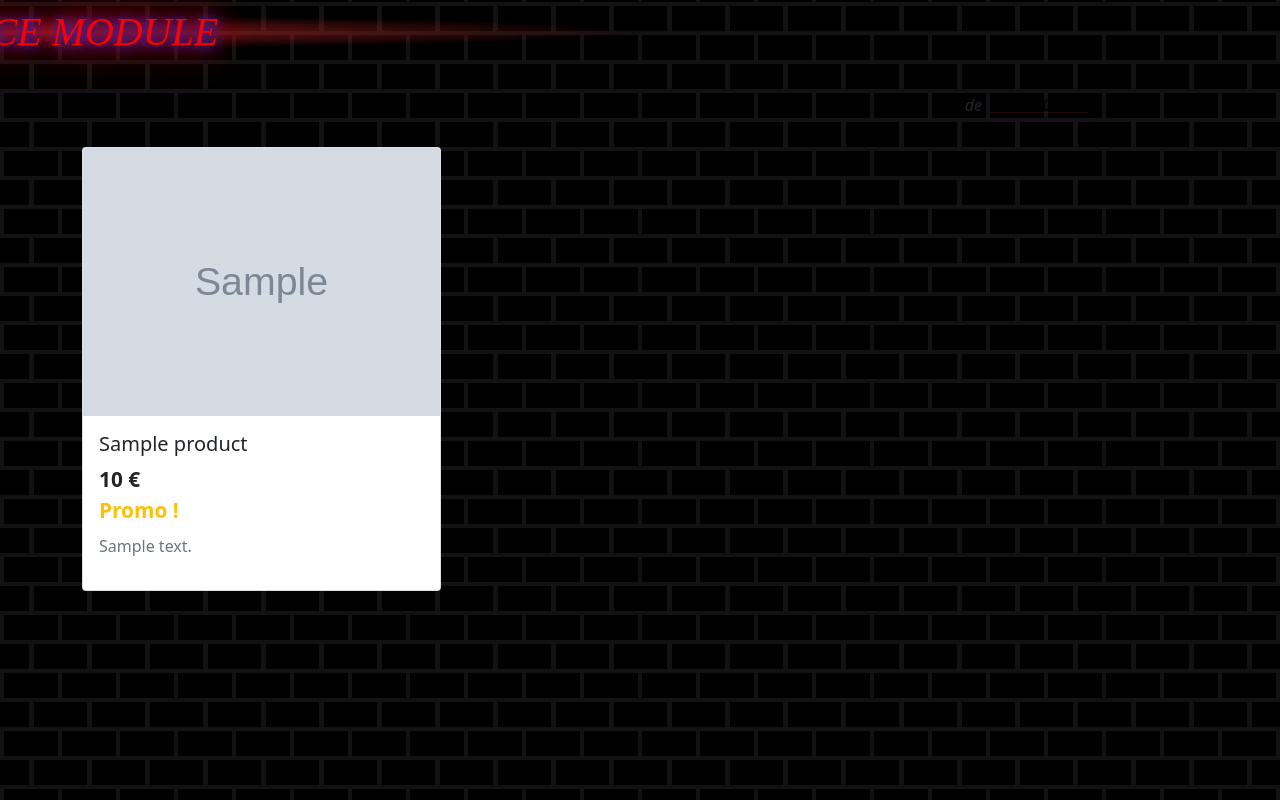
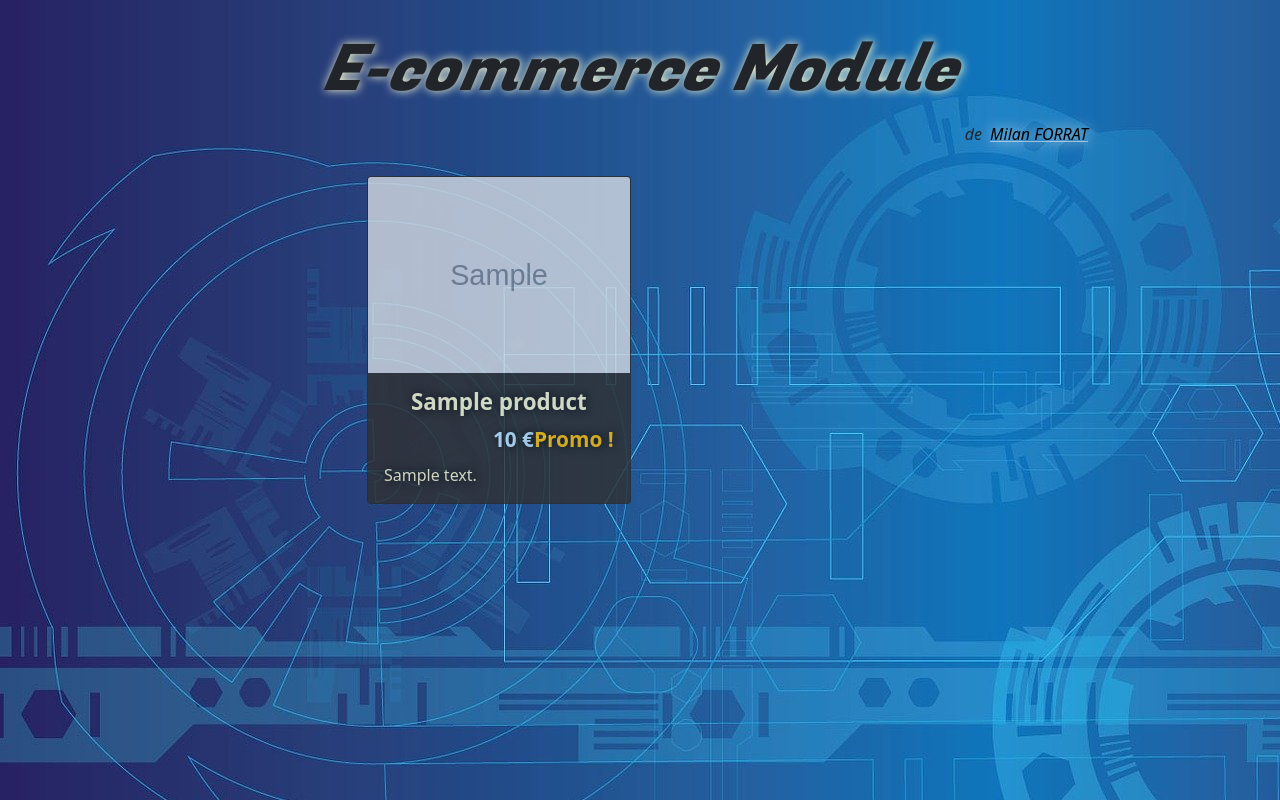
Before and after one commit to MilanForrat/E-commerce-Module, a Symfony app: template templates/product/index.html.twig in a window 1280 px wide. Run offline with Twig, Linux system fonts and the light colour scheme; the template is opened without the code that fills it: most values are stand-ins (such as "Sample title", 1, 10 or a date in 2020); grey boxes marked "Sample" are stand-in pictures; some libraries are stand-ins or nearby versions; some web fonts are replaced.

Commit message:
feat: add searchForm and filter Form -WIP

```diff
--- a/public/css/style.css
+++ b/public/css/style.css
@@ -1,11 +1,14 @@
 /*     GENERAL      */
+body{
+  background-image: url(../images/background.jpg);
+}
 a{
     text-decoration: underline;
     color: black;
-    text-decoration-color: rgba(80, 18, 18, 0.5);
+    text-decoration-color: rgba(255, 255, 255, 0.5);
 }
 a:hover{
-    color: red;
+    color: rgb(196, 232, 255);
     transition: 0.5s;
 }
 /*     HEADER      */
@@ -15,6 +18,9 @@ a:hover{
 .top-header_title{
     margin: 2rem auto 1rem auto;
     font-style: italic;
+    font-family: 'Fugaz One';
+    font-size: 5vw;
+    text-shadow: lightgoldenrodyellow 1px 0 10px;
 }
 .top-header_credits{
     display: flex;
@@ -25,6 +31,7 @@ a:hover{
 }
 .top-header_credits a{
     margin-left: 0.5rem;
+    text-shadow: rgb(255, 255, 255) 1px 0 15px;
 }
 /*     CARDS      */
 .grid{
@@ -32,214 +39,33 @@ a:hover{
     grid-template-columns: repeat(3, 1fr);
     grid-gap: 20px;
 }
+.card-name{
+  text-align: center;
+  color: lightgoldenrodyellow;
+  font-weight: bold;
+  font-size: 1.4rem;
+  text-shadow: rgb(0, 0, 0) 1px 0 10px;
+}
 .card-price{
     font-weight: bold;
     font-size: 1.3rem;
+    color: rgb(196, 232, 255);
+    display: flex;
+    justify-content: flex-end;
+    text-shadow: rgb(0, 0, 0) 1px 0 10px;
+}
+.card-text{
+  color: lightgoldenrodyellow;
+  text-shadow: rgb(0, 0, 0) 1px 0 10px;
+}
+.card{
+  opacity: 0.8;
+  background-color: #303030;
 }
 
-
-
-
-
-/*  HEADER TITLE EFFECT */
-@font-face {
-    font-family: Clip;
-    src: url("https://acupoftee.github.io/fonts/Clip.ttf");
-  }
-
-  body {
-    background-color: #141114;
-    background-image: linear-gradient(335deg, black 23px, transparent 23px),
-      linear-gradient(155deg, black 23px, transparent 23px),
-      linear-gradient(335deg, black 23px, transparent 23px),
-      linear-gradient(155deg, black 23px, transparent 23px);
-    background-size: 58px 58px;
-    background-position: 0px 2px, 4px 35px, 29px 31px, 34px 6px;
-  }
-
-  .sign {
-    background-image: radial-gradient(
-      ellipse 50% 35% at 50% 50%,
-      #b42222be,
-      transparent
-    );
-    transform: translate(-50%, -50%);
-    letter-spacing: 2;
-    font-family: "Clip";
-    text-transform: uppercase;
-    font-size: 6em;
-    color: #ff0000;
-    text-shadow: 0 0 0.6rem #0f22cf, 0 0 1.5rem #a81c23,
-      -0.2rem 0.1rem 1rem #a81c23, 0.2rem 0.1rem 1rem #0f22cf,
-      0 -0.5rem 2rem #ff0000, 0 0.5rem 3rem #ff0000;
-    animation: shine 2s forwards, flicker 3s infinite;
-  }
-
-  @keyframes blink {
-    0%,
-    22%,
-    36%,
-    75% {
-        color: #ff0000;
-        text-shadow: 0 0 0.6rem #0f22cf, 0 0 1.5rem #a81c23,
-          -0.2rem 0.1rem 1rem #a81c23, 0.2rem 0.1rem 1rem #0f22cf,
-          0 -0.5rem 2rem #ff0000, 0 0.5rem 3rem #ff0000;
-    }
-    28%,
-    33% {
-      color: #d3d3d3;
-      text-shadow: none;
-    }
-    82%,
-    97% {
-      color: #040930;
-      text-shadow: none;
-    }
-  }
-
-  .flicker {
-    animation: shine 2s forwards, blink 3s 2s infinite;
-  }
-
-  .fast-flicker {
-    animation: shine 2s forwards, blink 10s 1s infinite;
-  }
-
-  @keyframes shine {
-    0% {
-      color: #6b1839;
-      text-shadow: none;
-    }
-    100% {
-        color: #ff0000;
-        text-shadow: 0 0 0.6rem #df6374, 0 0 1.5rem #a81c23,
-          -0.2rem 0.1rem 1rem #a81c23, 0.2rem 0.1rem 1rem #ff65bd,
-          0 -0.5rem 2rem #ff0000, 0 0.5rem 3rem #ff0000;
-    }
-  }
-
-  @keyframes flicker {
-    from {
-      opacity: 1;
-    }
-
-    4% {
-      opacity: 0.9;
-    }
-
-    6% {
-      opacity: 0.85;
-    }
-
-    8% {
-      opacity: 0.95;
-    }
-
-    10% {
-      opacity: 0.9;
-    }
-
-    11% {
-      opacity: 0.922;
-    }
-
-    12% {
-      opacity: 0.9;
-    }
-
-    14% {
-      opacity: 0.95;
-    }
-
-    16% {
-      opacity: 0.98;
-    }
-
-    17% {
-      opacity: 0.9;
-    }
-
-    19% {
-      opacity: 0.93;
-    }
-
-    20% {
-      opacity: 0.99;
-    }
-
-    24% {
-      opacity: 1;
-    }
-
-    26% {
-      opacity: 0.94;
-    }
-
-    28% {
-      opacity: 0.98;
-    }
-
-    37% {
-      opacity: 0.93;
-    }
-
-    38% {
-      opacity: 0.5;
-    }
-
-    39% {
-      opacity: 0.96;
-    }
-
-    42% {
-      opacity: 1;
-    }
-
-    44% {
-      opacity: 0.97;
-    }
-
-    46% {
-      opacity: 0.94;
-    }
-
-    56% {
-      opacity: 0.9;
-    }
-
-    58% {
-      opacity: 0.9;
-    }
-
-    60% {
-      opacity: 0.99;
-    }
-
-    68% {
-      opacity: 1;
-    }
-
-    70% {
-      opacity: 0.9;
-    }
-
-    72% {
-      opacity: 0.95;
-    }
-
-    93% {
-      opacity: 0.93;
-    }
-
-    95% {
-      opacity: 0.95;
-    }
-
-    97% {
-      opacity: 0.93;
-    }
-
-    to {
-      opacity: 1;
-    }
-  }
+/*     FILTERS      */
+.filter{
+  display: block;
+  position: sticky;
+  top: 20px
+}
--- a/src/Controller/ProductController.php
+++ b/src/Controller/ProductController.php
@@ -2,6 +2,8 @@
 
 namespace App\Controller;
 
+use App\Data\SearchData;
+use App\Form\SearchForm;
 use App\Repository\ProductRepository;
 use Symfony\Bundle\FrameworkBundle\Controller\AbstractController;
 use Symfony\Component\HttpFoundation\Response;
@@ -14,11 +16,15 @@ class ProductController extends AbstractController
      */
     public function index(ProductRepository $repository): Response
     {
+        $data = new SearchData();
+        $form = $this->createForm(SearchForm::class, $data);
+
         $products = $repository->findSearch();
 
         return $this->render('product/index.html.twig', [
             'controller_name' => 'ProductController',
             'products' => $products,
+            'form' => $form->createView(),
         ]);
     }
 }
--- a/templates/_navbar.html.twig
+++ b/templates/_navbar.html.twig
@@ -1,6 +1,6 @@
 <div class="top-header">
     <div class="sign">
-        <h1 class="top-header_title fast-flicker"><span class="fast-flicker">E-</span>comm<span class="flicker">erce</span> Module</h1>
+        <h1 class="top-header_title">E-commerce Module</h1>
     </div>
     <h6 class="top-header_credits">de <a target="blank" href="#"> Milan FORRAT</a></h6>
 </div>
--- a/templates/base.html.twig
+++ b/templates/base.html.twig
@@ -2,9 +2,11 @@
 <html>
     <head>
         <meta charset="UTF-8">
-        <title>{% block title %}E-commerce Module{% endblock %}</title>
+        <title>{% block title %}Eécommerce Module{% endblock %}</title>
         {% block stylesheets %}{% endblock %}
         <link href="https://cdn.jsdelivr.net/npm/bootstrap@5.0.0-beta1/dist/css/bootstrap.min.css" rel="stylesheet" integrity="sha384-giJF6kkoqNQ00vy+HMDP7azOuL0xtbfIcaT9wjKHr8RbDVddVHyTfAAsrekwKmP1" crossorigin="anonymous">
+        <link rel="preconnect" href="https://fonts.gstatic.com">
+        <link href="https://fonts.googleapis.com/css2?family=Fugaz+One&display=swap" rel="stylesheet">
         <link rel="stylesheet" href="{{ asset('css/style.css') }}">
         {% block javascripts %}{% endblock %}
         <script src="https://cdn.jsdelivr.net/npm/bootstrap@5.0.0-beta1/dist/js/bootstrap.bundle.min.js" integrity="sha384-ygbV9kiqUc6oa4msXn9868pTtWMgiQaeYH7/t7LECLbyPA2x65Kgf80OJFdroafW" crossorigin="anonymous"></script>
--- a/templates/product/_card.html.twig
+++ b/templates/product/_card.html.twig
@@ -1,13 +1,13 @@
 <div class="card">
     <img src=" {{ product.image}} " alt="" class="card-img-top">
     <div class="card-body">
-        <h5 class="card-title">{{ product.name }}</h5>
+        <h5 class="card-title card-name">{{ product.name }}</h5>
         <div class="card-title card-price">
             {{ product.price | number_format(0, ',', ' ') }} €
             {% if product.promo %}
                 <div class="text text-warning">Promo !</div>
             {% endif %}
         </div>
-        <p class="text text-muted">{{ product.description }}</p>
+        <p class="text card-text">{{ product.description }}</p>
     </div>
 </div>
--- /dev/null
+++ b/templates/product/_filter.html.twig
@@ -0,0 +1,3 @@
+{{ form_start(form, {attr: {class: 'filter'}}) }}
+
+{{ form_end(form)  }}
--- a/templates/product/index.html.twig
+++ b/templates/product/index.html.twig
@@ -4,10 +4,18 @@
 
 {% block body %}
     <div class="container">
-        <div class="grid">
-            {% for product in products %}
-                {% include 'product/_card.html.twig' with {product: product} only %}
-            {% endfor %}
+        <div class="row">
+            <div class="col-md-3">
+                {% include 'product/_filter.html.twig' with {form: form} only %}
+            </div>
+            <div class="col-md-9">
+                <div class="grid">
+                    {% for product in products %}
+                        {% include 'product/_card.html.twig' with {product: product} only %}
+                    {% endfor %}
+                </div>
+            </div>
         </div>
+
     </div>
 {% endblock %}
```
Also changed, not shown: src/Data/SearchData.php (added, +32 -0 lines), src/Entity/Category.php (+10 -0 lines), src/Form/SearchForm.php (added, +67 -0 lines), public/images/background.jpg (added), 1 other file.
